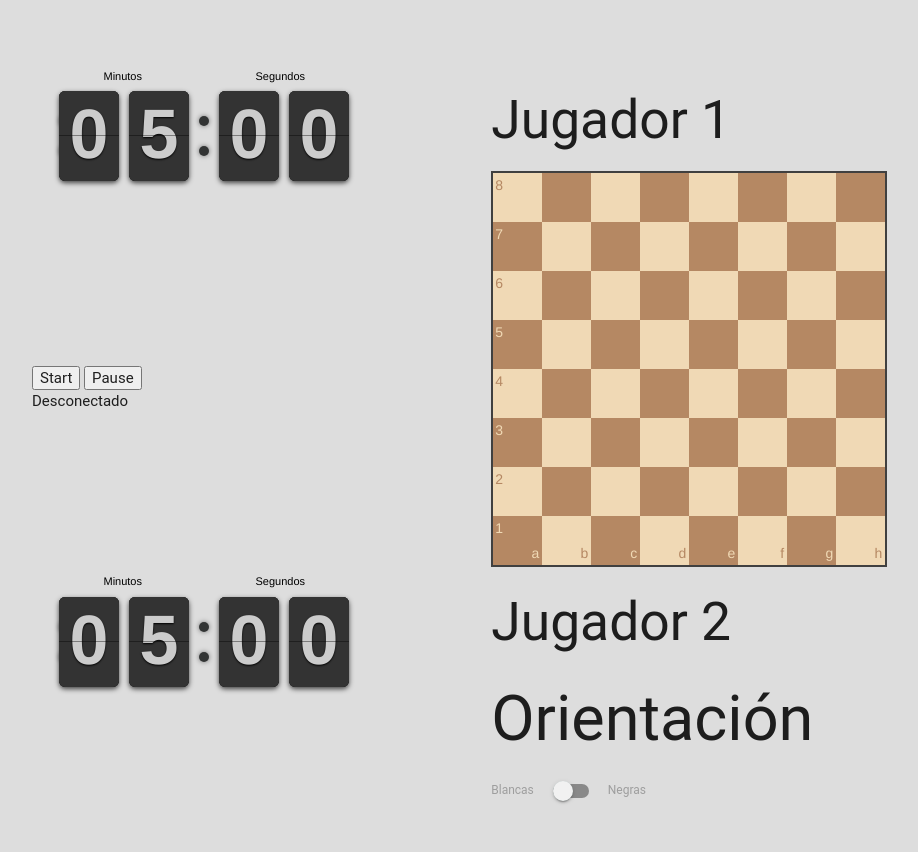
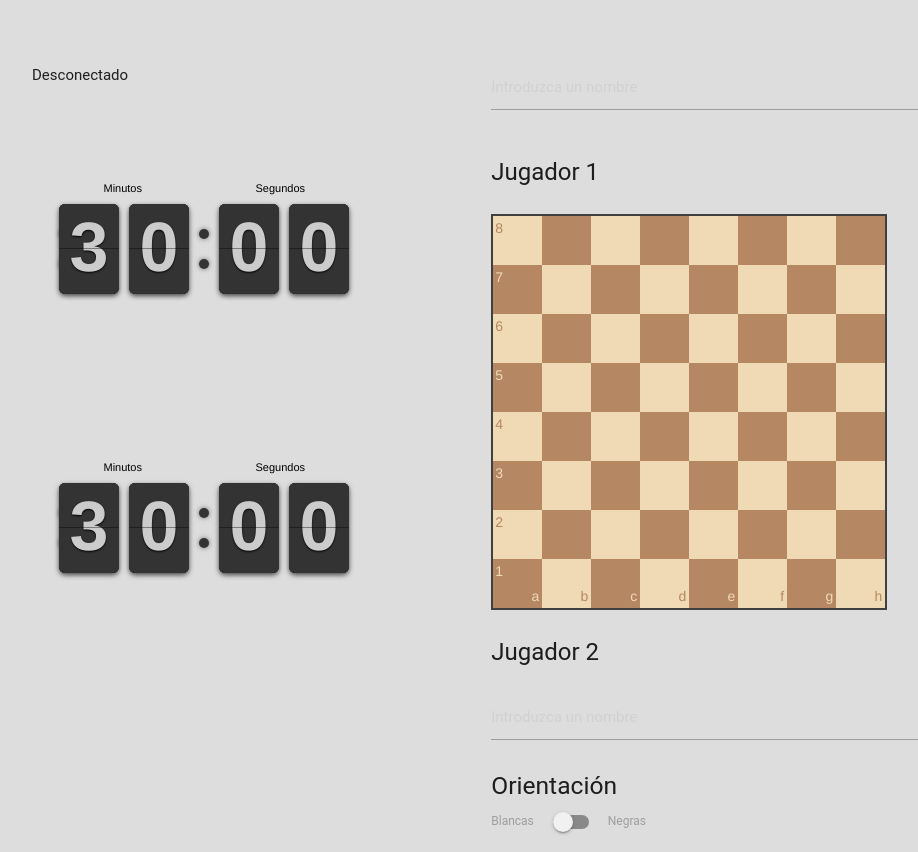
Before and after one commit to alcalawil/Chess-Board-Bradley, a website: page WEB/public/index.html in a window 1280 px wide. Shown: the whole page, without its empty margins (160-1078 px from the left). Before the commit the page ends 821 px from the top, so only its background shows below. Drawn offline with nearby package versions, Linux system fonts and the light colour scheme; no server answers; a web font is replaced by a local one.

Commit message:
Cambios pos defensa

```diff
--- a/WEB/package.json
+++ b/WEB/package.json
@@ -7,6 +7,7 @@
 	"dependencies": {
 		"chess.js": "^0.10.2",
 		"express": "^4.16.2",
+		"say": "^0.14.0",
 		"socket.io": "^2.0.3"
 	}
 }
--- /dev/null
+++ b/WEB/public/css/styles.css
@@ -0,0 +1,42 @@
+.flex{
+  		display: flex;
+  	}
+  	.flex-center{
+  		justify-content: center;
+  	}
+  	body{
+  		background: #ddd;
+  	}
+  	.container{
+  		padding-top: 5%;
+  	}
+
+input[type=text] {
+    width: 100px;
+    padding: 12px 20px;
+    margin: 8px 0;
+    box-sizing: border-box;
+    border: 3px solid #ccc;
+    -webkit-transition: 0.5s;
+    transition: 0.5s;
+    outline: none;
+    background: transparent;
+
+}
+
+input[type=text]:focus {
+    border: 3px solid #555;
+    background: white;
+    }
+
+  input[type=text]:hover {
+
+    background: white;
+    }
+
+
+.etiqueta  {
+  font-size:24px;
+  margin-bottom: 1em;
+  margin-top: 1em;
+}
--- a/WEB/public/index.html
+++ b/WEB/public/index.html
@@ -10,32 +10,21 @@
   <link rel="stylesheet" type="text/css" href="/css/flipclock.css">
   <link rel="stylesheet" href="/css/materialize.min.css" />
   <link rel='shortcut icon' type='image/x-icon' href='/img/favicon.ico' />
-  <style type="text/css">
-  	.flex{
-  		display: flex;
-  	}
-  	.flex-center{
-  		justify-content: center;
-  	}
-  	body{
-  		background: #ddd;
-  	}
-  	.container{
-  		padding-top: 5%;
-  	}
-  </style>
+  <link rel="stylesheet" type="text/css" href="/css/styles.css">
 
 </head>
 <body>
 	<div class="container">
 		<div class="row">
 			<div class="col s12 m6">
+        <div id="status">Desconectado</div>
+
+        <br><br><br><br>
 				<div id="clockNegro" class="clock" style="margin:2em;"></div>
-        <br><br><br><br><br><br><br>
-          <input type="button" value ="Start" id="start">
-          <input type="button" value ="Pause" id="stop"><br>
-          <div id="status">Desconectado</div>
-        <br><br><br><br><br><br><br>
+        <br><br><br><br><br>
+
+
+        <br>
 
         <div id="clockBlanco" class="clock" style="margin:2em;"></div>
         <div class="row">
@@ -48,10 +37,17 @@
 
 			<div class="col s12 m6">
 				<div class="contenedor-board">
-          <h2>Jugador 1</h2>
+
+          <input type="text" id="jugador1" class="nombrejugador" value="" placeholder="Introduzca un nombre">
+          <div id="etiqueta1" class="etiqueta"><p>Jugador 1</p></div>
+
 					<div id="board" style="width: 400px">this</div>
-          <h2>Jugador 2</h2>
-					<h1>Orientación</h1>
+
+          <div  id="etiqueta2" class="etiqueta"><p>Jugador 2</p></div>
+          <input type="text" id="jugador2" class="nombrejugador" value="" placeholder="Introduzca un nombre">
+
+
+					<h5>Orientación</h5>
 					<div class="switch" >
 					    <label>
 					      Blancas
@@ -70,5 +66,6 @@
   <script src="/js/ControllerBoard.js"></script>
   <script src="/js/ControllerSocket.js"></script>
   <script src="/js/flipclock.js"></script>
+  <script src="/js/ManejoDOM.js"></script>
 </body>
 </html>
--- a/WEB/public/js/ControllerSocket.js
+++ b/WEB/public/js/ControllerSocket.js
@@ -42,11 +42,12 @@ var SendRequest = function(argument) {
    var data = {};
    data.title = "title";
    data.message = "message";
+   //console.log('URL: ' + window.location.href);
    $.ajax({
       type: 'POST',
       data: JSON.stringify(data),
       contentType: 'application/json',
-      url: 'http://localhost:8095/endpoint',
+      url: window.location.href +'endpoint',
       success: function(data) {
             console.log('success');
             $("#status").text('Conectado');
--- /dev/null
+++ b/WEB/public/js/ManejoDOM.js
@@ -0,0 +1,14 @@
+$(document).ready(function() {
+	$('.nombrejugador').on("input", function() {
+		const jugador = this.id;
+		const dImput = this.value;
+
+		if(jugador == 'jugador1') {
+			$("#etiqueta1").text(dImput);
+		} else {
+			$("#etiqueta2").text(dImput);
+		}
+
+
+	});
+});
--- a/WEB/public/js/clock.js
+++ b/WEB/public/js/clock.js
@@ -13,7 +13,7 @@ $(document).ready(function() {
         }
     });
 
-    clockBlanco.setTime(300);//time seconds here (connect sockets time here)
+    clockBlanco.setTime(1800);//time seconds here (connect sockets time here)
     clockBlanco.setCountdown(true);
     //clockBlanco.start();
 
@@ -27,7 +27,7 @@ $(document).ready(function() {
         }
     });
 
-    clockNegro.setTime(300);//time seconds here (connect sockets time here)
+    clockNegro.setTime(1800);//time seconds here (connect sockets time here)
     clockNegro.setCountdown(true);
     //clockNegro.start();
 });
```
Also changed, not shown: 1 other file.
